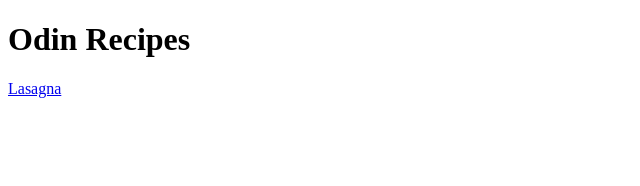
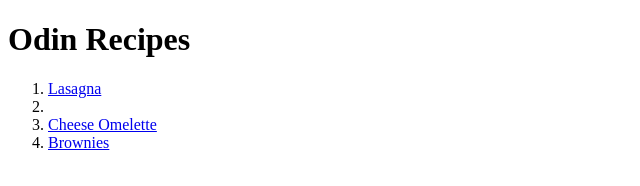
Before and after one commit to Raikaris/odin-recipes, a plain HTML site: page index.html in a window 1280 px wide. Shown: the whole page, without its empty margins (0-640 px from the left). Drawn offline with Linux system fonts and the light colour scheme.

Commit message:
Update the links to the recipes pages frm main page

```diff
--- a/index.html
+++ b/index.html
@@ -8,6 +8,12 @@
 </head>
 <body>
     <h1>Odin Recipes</h1>
-    <a href="recipes/lasagna.html">Lasagna</a>
+    <ol>
+        <li><a href="recipes/lasagna.html">Lasagna</a></li>
+        <li></li>
+        <li><a href="recipes/cheese_omelette.html">Cheese Omelette</a></li>
+        <li><a href="recipes/brownie.html">Brownies</a></li>
+    </ol>
+
 </body>
 </html>
```
